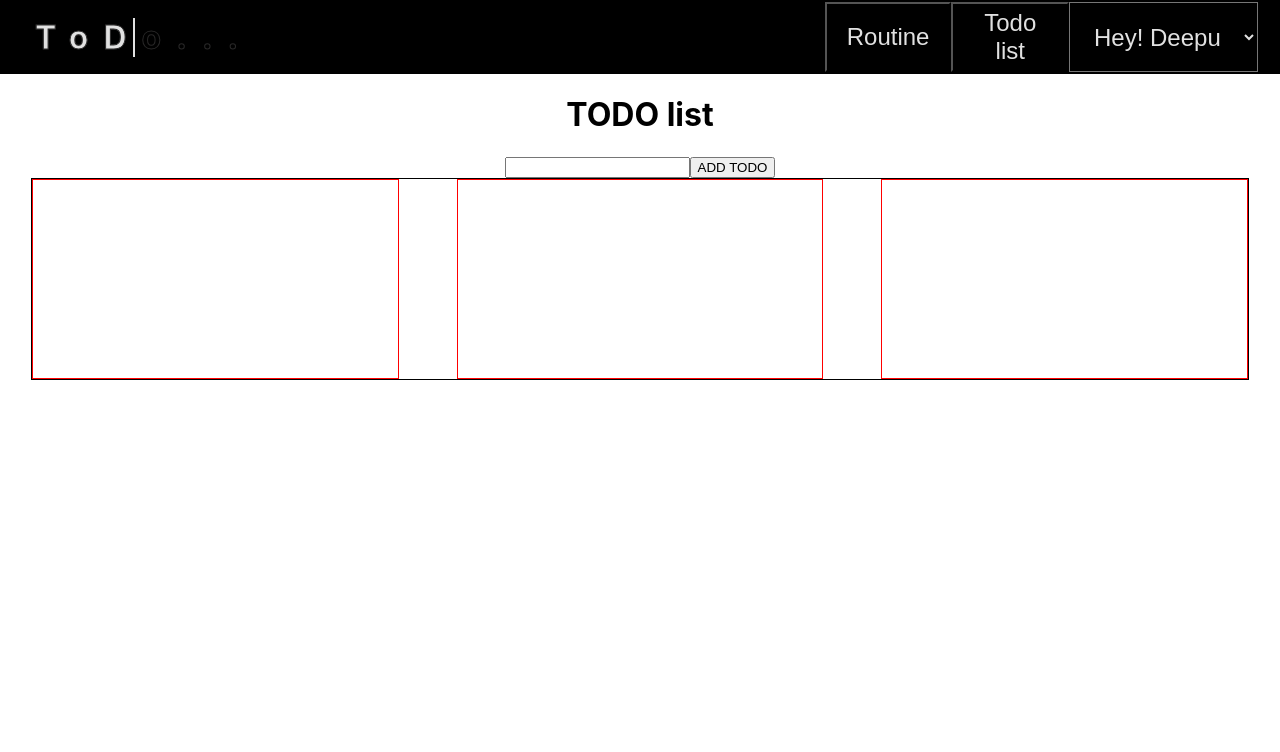
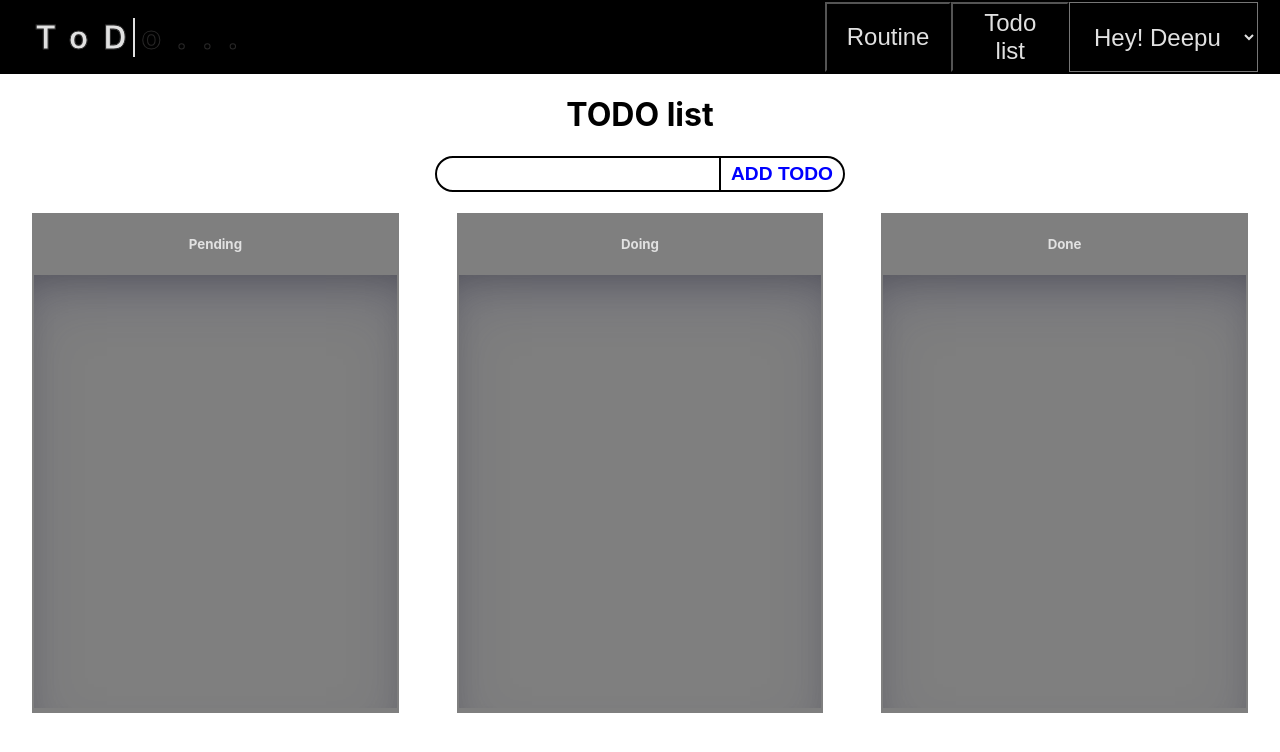
Before and after one commit to deepu2560/TODO-list, a React (Vite) app in the folder TODO-app/: page / in a window 1280 px wide. Shown: the top 752 px of the page. Built offline with nearby package versions, Linux system fonts and the light colour scheme.

Commit message:
todo list main UI done

```diff
--- a/TODO-app/src/Components/Pages/todo.jsx
+++ b/TODO-app/src/Components/Pages/todo.jsx
@@ -5,14 +5,23 @@
   return (
     <div>
       <h1>TODO list</h1>
-      <div>
-        <input type="text" />
-        <button>ADD TODO</button>
+      <div id="input-search-main">
+        <input type="text" id="input-search" />
+        <button id="button-search">ADD TODO</button>
       </div>
       <div id="todo-main-div">
-        <div></div>
-        <div></div>
-        <div></div>
+        <div>
+          <h5>Pending</h5>
+          <div className="list-main-div"></div>
+        </div>
+        <div>
+          <h5>Doing</h5>
+          <div className="list-main-div"></div>
+        </div>
+        <div>
+          <h5>Done</h5>
+          <div className="list-main-div"></div>
+        </div>
       </div>
     </div>
   );
--- a/TODO-app/src/Components/Styles/todo.css
+++ b/TODO-app/src/Components/Styles/todo.css
@@ -1,13 +1,45 @@
 #todo-main-div {
-  border: 1px solid black;
+  border: 1px solid transparent;
   display: flex;
   width: 95%;
   margin: auto;
-  height: 200px;
+  height: 500px;
   justify-content: space-between;
+  margin-top: 20px;
 }
 
 #todo-main-div > div {
-  border: 1px solid red;
+  border: 1px solid transparent;
   width: 30%;
+  background-color: rgba(0, 0, 0, 0.5);
+  color: #e1e1e1;
 }
+
+.list-main-div {
+  border: 1px solid transparent;
+  height: 87%;
+  text-align: center;
+  box-shadow: rgba(50, 50, 93, 0.25) 0px 30px 60px -12px inset,
+    rgba(0, 0, 0, 0.3) 0px 18px 36px -18px inset;
+  overflow-y: scroll;
+}
+
+#input-search {
+  font-size: larger;
+  font-weight: bolder;
+  padding: 5px 10px;
+  border: 2px solid black;
+  border-radius: 20px 0px 0px 20px;
+}
+
+#button-search {
+  font-size: larger;
+  font-weight: bolder;
+  padding: 5px 10px;
+  background-color: transparent;
+  border: 2px solid black;
+  border-left: 0px;
+  border-radius: 0px 20px 20px 0px;
+  cursor: pointer;
+  color: blue;
+}
```
